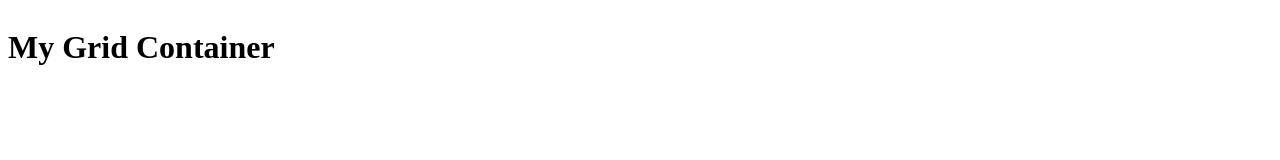
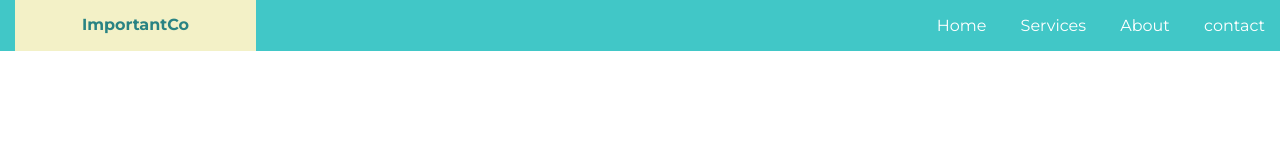
Before and after one commit to ayush8010720467/css-grid, a website: page index.html in a window 1280 px wide. Drawn offline with Linux system fonts and the light colour scheme.

Commit message:
added the styles to the ul and li tags

```diff
--- a/css/main.css
+++ b/css/main.css
@@ -1,3 +1,27 @@
-#grid-container{
+@import url('http://fonts.googleapis.com/css?family=Montserrat:400,700');
+
+    body{
+        margin: 0%;
+        font-family: 'Montserrat', sans-serif;
+    }
+    a { text-decoration: none;}
+    ul { list-style-type: none ; float: right}
+    ul li { display: inline;}
+    ul li a { color: #fff; padding: 15px; }
+
+    #logo{
+        padding: 15px;
+        margin-left: 15px;
+        background-color: #F3F1C7;
+        color: #298383;
+        text-align: center;
+        font-weight: bold;
+        display: inline-block;
+    }
+
+header{
+    background-color: #41c7c7;
+
     display: grid;
+    grid-template-columns: 20% auto;
 }
--- a/index.html
+++ b/index.html
@@ -8,8 +8,18 @@
     <link rel="stylesheet" href="css/main.css">
 </head>
 <body>
-    <div id="grid-container">
-        <h1>My Grid Container</h1>
-    </div>
+    <header>
+        <a href="#" id="logo">ImportantCo</a>
+
+        <nav>
+            <ul>
+                <li><a href="#">Home</a></li>
+                <li><a href="#">Services</a></li>
+                <li><a href="#">About</a></li>
+                <li><a href="#">contact</a></li>
+            </ul>
+
+        </nav>
+    </header>
 </body>
 </html>
```
